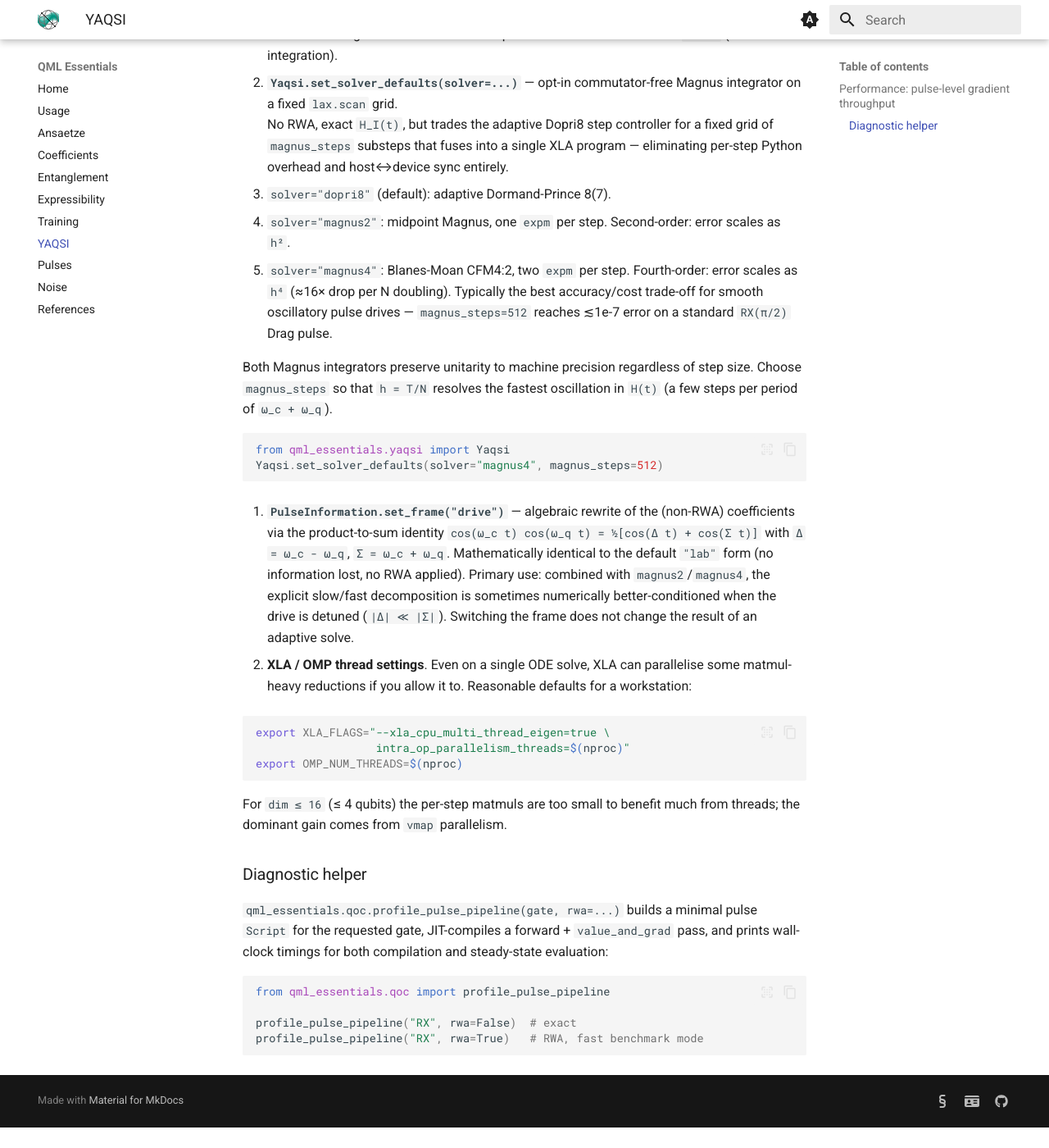
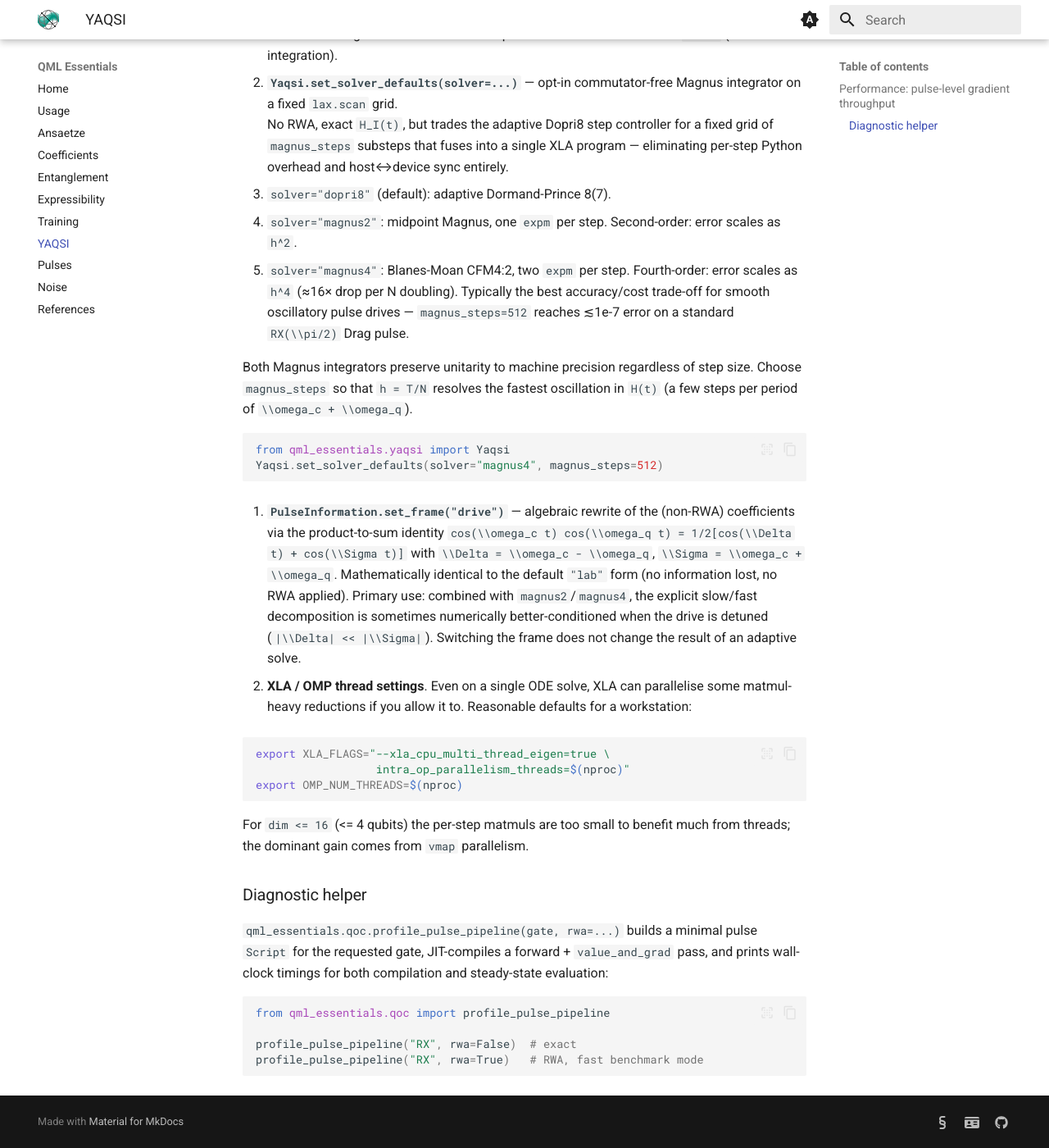
Before and after one commit to cirKITers/qml-essentials, an MkDocs documentation site: the page built from docs/yaqsi.md, in a window 1280 px wide and 1400 px high, scrolled down 4933 px. Shown: the whole window at 82% size. Built offline with MkDocs 1.6.1 and Material for MkDocs 9.7.7, drawn with Linux system fonts in a browser that asks for light colours; before the commit the page ends 6308 px from its top, so only the background shows below that; some of the changed text lies outside the part shown.

Commit message:
gc
Signed-off-by: Melvin Strobl <lc3267@kit.edu>

````diff
--- a/docs/yaqsi.md
+++ b/docs/yaqsi.md
@@ -191,17 +191,17 @@ Two performance levers are exposed:
 
    * `solver="dopri8"` (default): adaptive Dormand-Prince 8(7).
    * `solver="magnus2"`: midpoint Magnus, one `expm` per step.
-     Second-order: error scales as `h²`.
+     Second-order: error scales as `h^2`.
    * `solver="magnus4"`: Blanes-Moan CFM4:2, two `expm` per step.
-     Fourth-order: error scales as `h⁴` (≈16× drop per N doubling).
+     Fourth-order: error scales as `h^4` (≈16× drop per N doubling).
      Typically the best accuracy/cost trade-off for smooth oscillatory
      pulse drives — `magnus_steps=512` reaches ≲1e-7 error on a
-     standard `RX(π/2)` Drag pulse.
+     standard `RX(\\pi/2)` Drag pulse.
 
    Both Magnus integrators preserve unitarity to machine precision
    regardless of step size.  Choose `magnus_steps` so that
    `h = T/N` resolves the fastest oscillation in `H(t)`
-   (a few steps per period of `ω_c + ω_q`).
+   (a few steps per period of `\\omega_c + \\omega_q`).
 
    ```python
    from qml_essentials.yaqsi import Yaqsi
@@ -210,12 +210,12 @@ Two performance levers are exposed:
 
 3. **`PulseInformation.set_frame("drive")`** — algebraic rewrite of
    the (non-RWA) coefficients via the product-to-sum identity
-   `cos(ω_c t) cos(ω_q t) = ½[cos(Δ t) + cos(Σ t)]` with
-   `Δ = ω_c - ω_q`, `Σ = ω_c + ω_q`.  Mathematically identical to
+   `cos(\\omega_c t) cos(\\omega_q t) = 1/2[cos(\\Delta t) + cos(\\Sigma t)]` with
+   `\\Delta = \\omega_c - \\omega_q`, `\\Sigma = \\omega_c + \\omega_q`.  Mathematically identical to
    the default `"lab"` form (no information lost, no RWA applied).
    Primary use: combined with `magnus2`/`magnus4`, the explicit
    slow/fast decomposition is sometimes numerically better-conditioned
-   when the drive is detuned (`|Δ| ≪ |Σ|`).  Switching the frame does
+   when the drive is detuned (`|\\Delta| << |\\Sigma|`).  Switching the frame does
    not change the result of an adaptive solve.
 
 4. **XLA / OMP thread settings**.  Even on a single ODE solve, XLA
@@ -228,7 +228,7 @@ Two performance levers are exposed:
    export OMP_NUM_THREADS=$(nproc)
    ```
 
-   For `dim ≤ 16` (≤ 4 qubits) the per-step matmuls are too small to
+   For `dim <= 16` (<= 4 qubits) the per-step matmuls are too small to
    benefit much from threads; the dominant gain comes from `vmap`
    parallelism.
 
````
Also changed, not shown: other parts of docs/yaqsi.md (+1 -1 lines).
